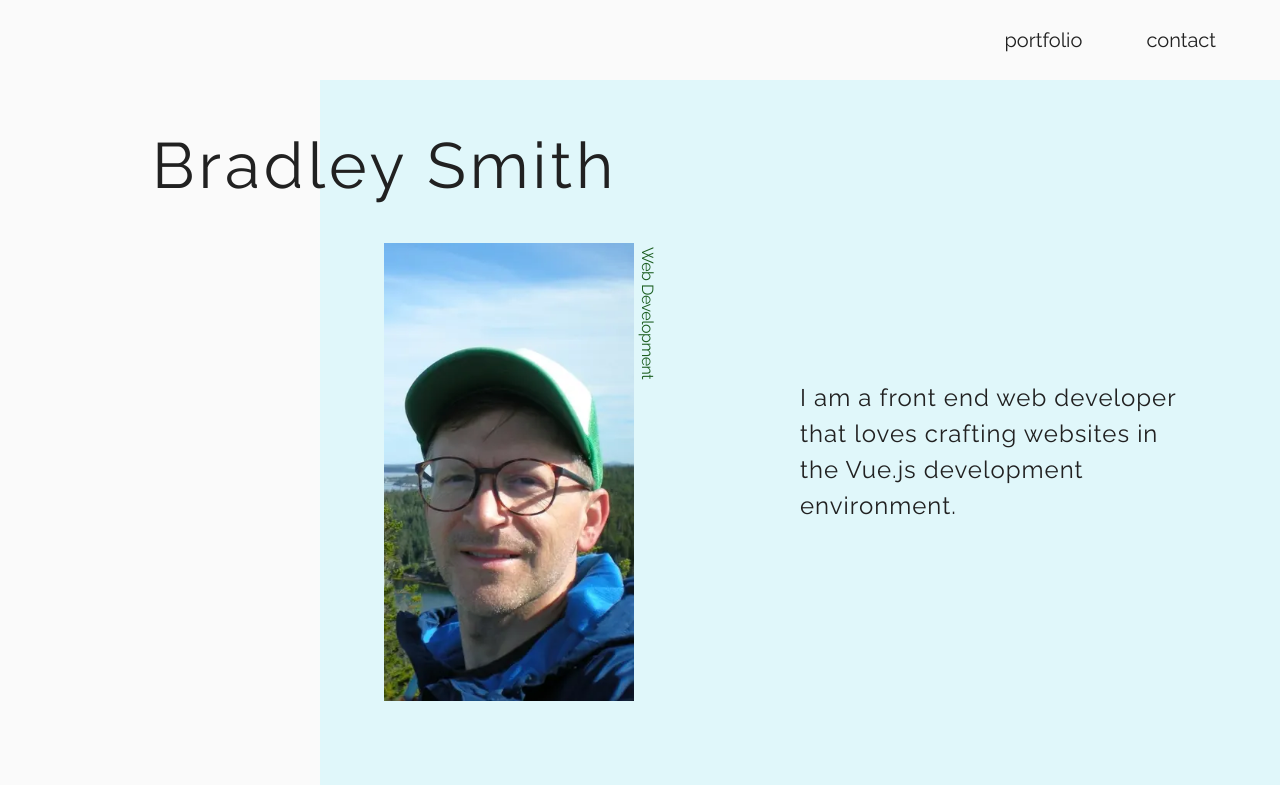
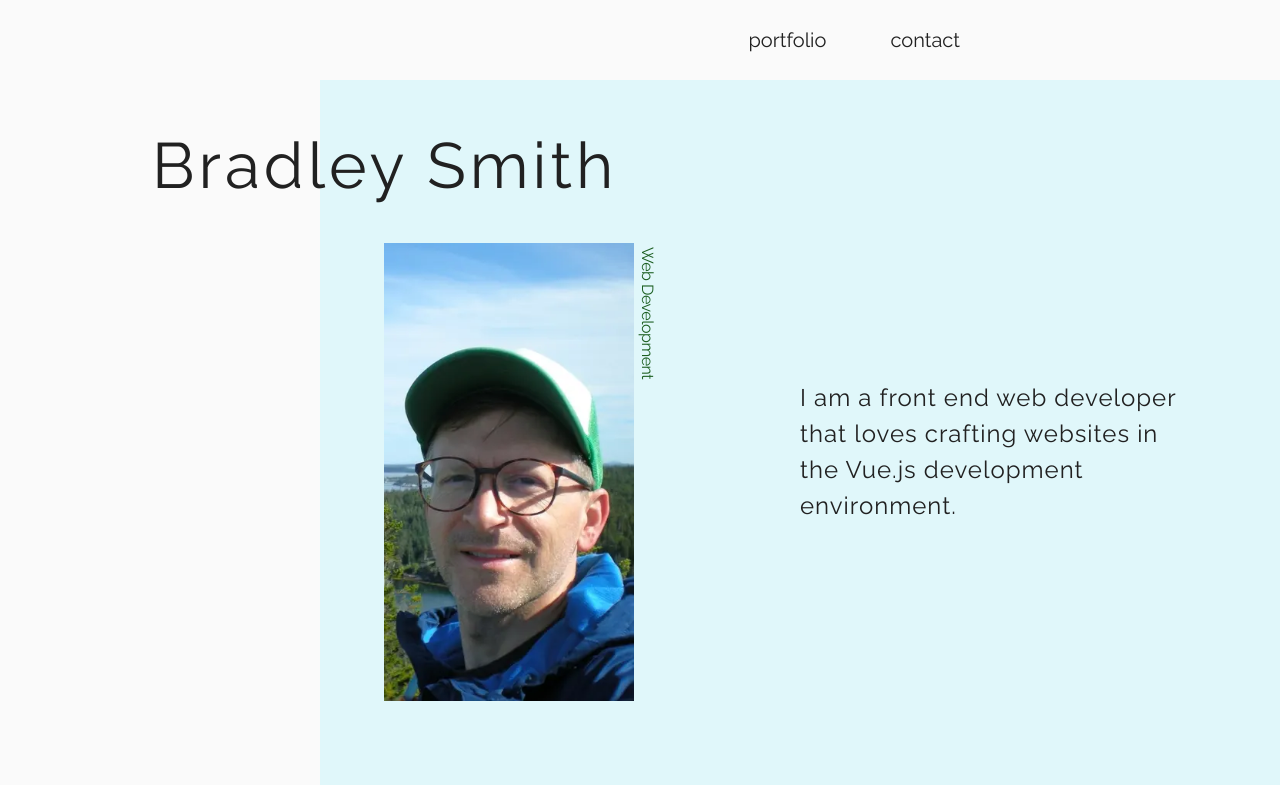
Before and after one commit to bradleyhop/simple-portfolio, a Vue app: page / in a window 1280 px wide. Shown: the top 785 px of the page. Built offline with nearby package versions, Linux system fonts and the light colour scheme.

Commit message:
fix home view nav spacing; npm update

```diff
--- a/src/views/HomeView.vue
+++ b/src/views/HomeView.vue
@@ -14,7 +14,7 @@ export default {
 
 <template>
   <header>
-    <nav class="home-nav">
+    <nav class="home-nav device-widths">
       <!-- no mobile menu on homepage -->
       <MenuList />
     </nav>
```
Also changed, not shown: 1 other file (tests, documents, lock files or other folders).
